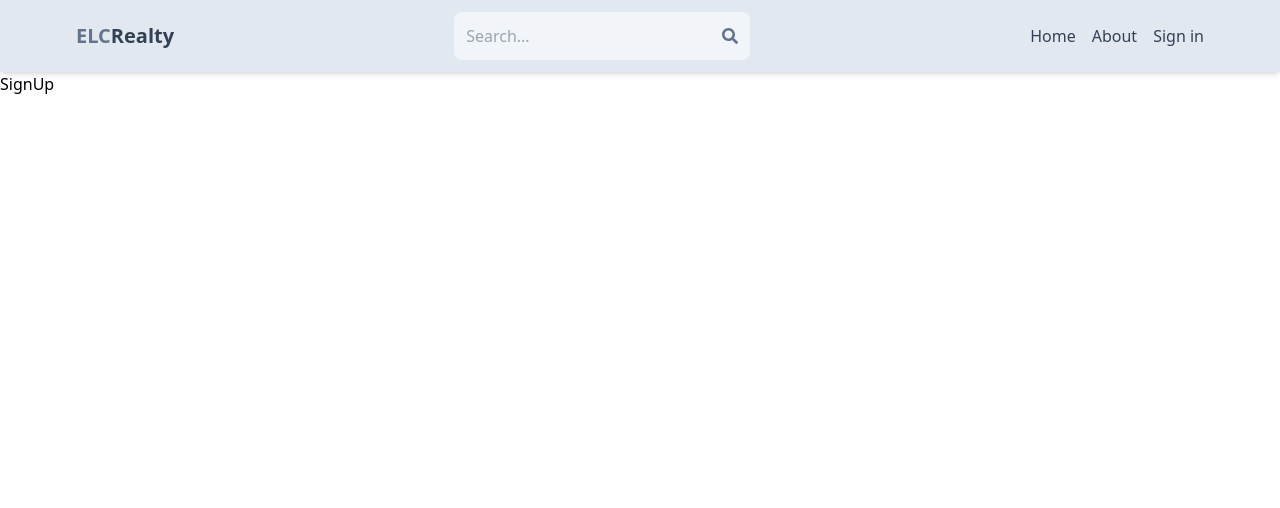
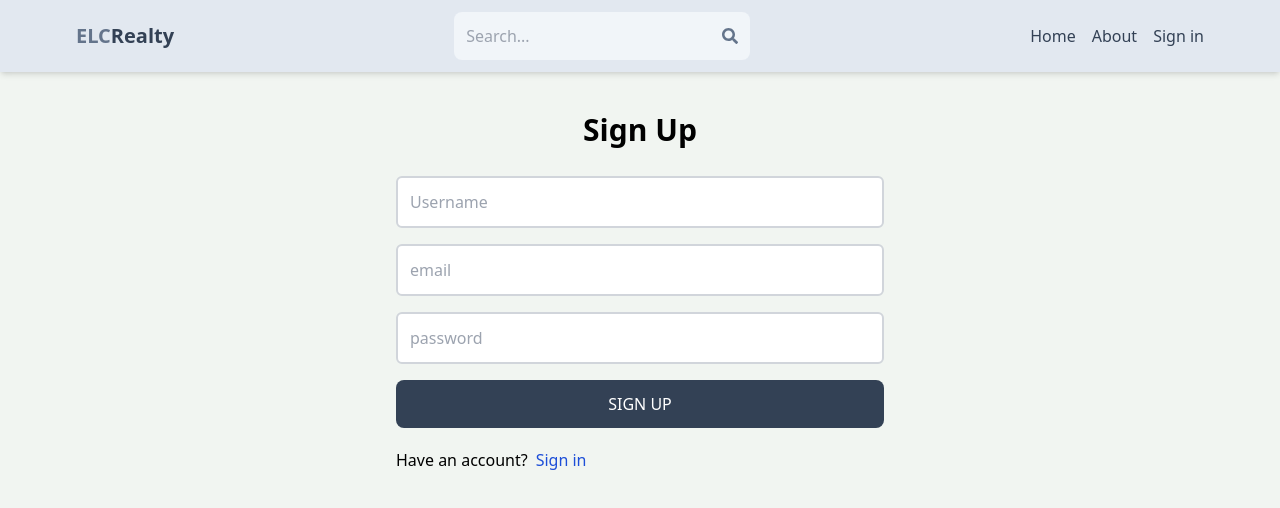
Before and after one commit to rafiks/elcrealty, a React (Vite) app in the folder client/: page /sign-up in a window 1280 px wide. Shown: the top 508 px of the page. Built offline with nearby package versions, Linux system fonts and the light colour scheme.

Commit message:
created sign-up ui

```diff
--- a/client/src/Pages/SignUp.jsx
+++ b/client/src/Pages/SignUp.jsx
@@ -1,7 +1,39 @@
-import React from 'react'
+import React from "react";
+import { Link } from "react-router-dom";
 
 export default function SignUp() {
   return (
-    <div>SignUp</div>
-  )
+    <div className="p-3 max-w-lg mx-auto">
+      <h1 className="text-3xl text-center font-semibold my-7">Sign Up</h1>
+      <form className="flex flex-col gap-4" action="">
+        <input
+          className="border-2 border-gray-300 rounded-md p-3 "
+          type="text"
+          placeholder="Username"
+          id="username"
+        />
+        <input
+          className="border-2 border-gray-300 rounded-md p-3"
+          type="text"
+          placeholder="email"
+          id="email"
+        />
+        <input
+          className="border-2 border-gray-300 rounded-md p-3"
+          type="text"
+          placeholder="password"
+          id="password"
+        />
+        <button className="bg-slate-700 text-white p-3 rounded-lg uppercase hover:opacity-95 disabled:opacity-80">
+          Sign Up
+        </button>
+      </form>
+      <div className="flex gap-2 mt-5">
+        <p>Have an account?</p>
+        <Link to="/sign-in" className="text-blue-700 hover:underline">
+          Sign in
+        </Link>
+      </div>
+    </div>
+  );
 }
--- a/client/src/index.css
+++ b/client/src/index.css
@@ -1,3 +1,7 @@
 @tailwind base;
 @tailwind components;
 @tailwind utilities;
+
+body {
+  background-color: rgb(241, 245, 241);
+}
```
